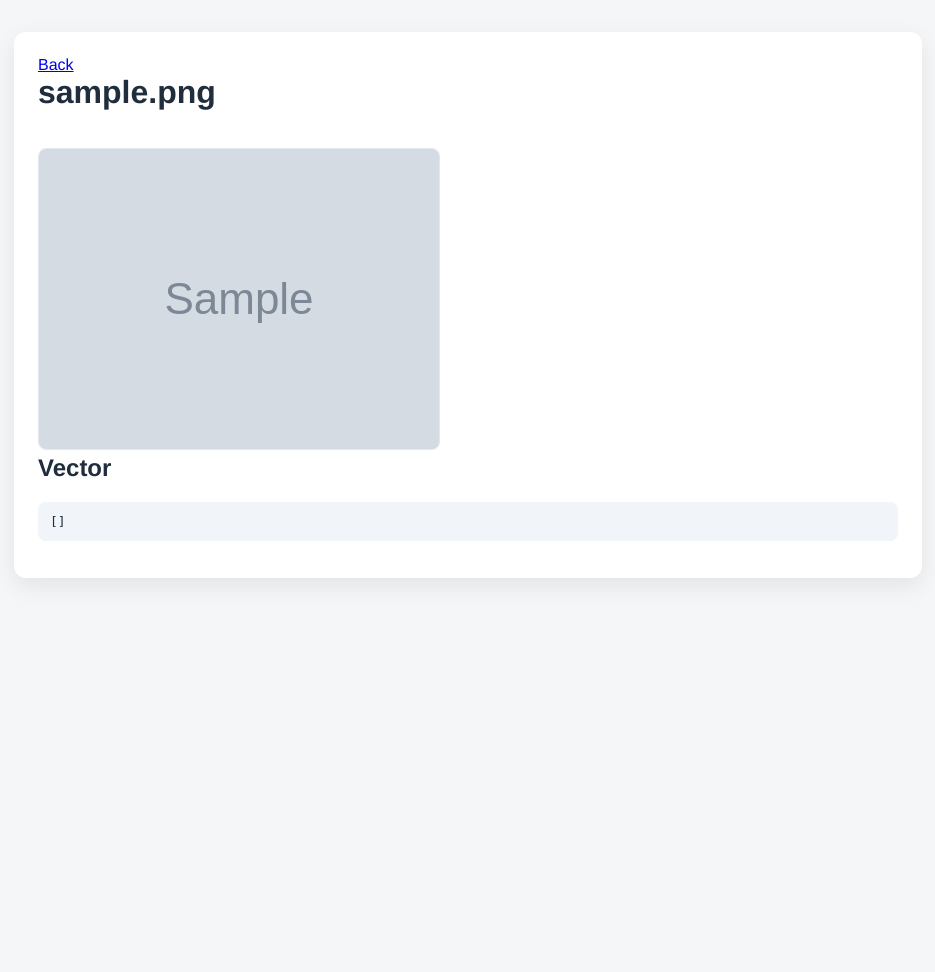
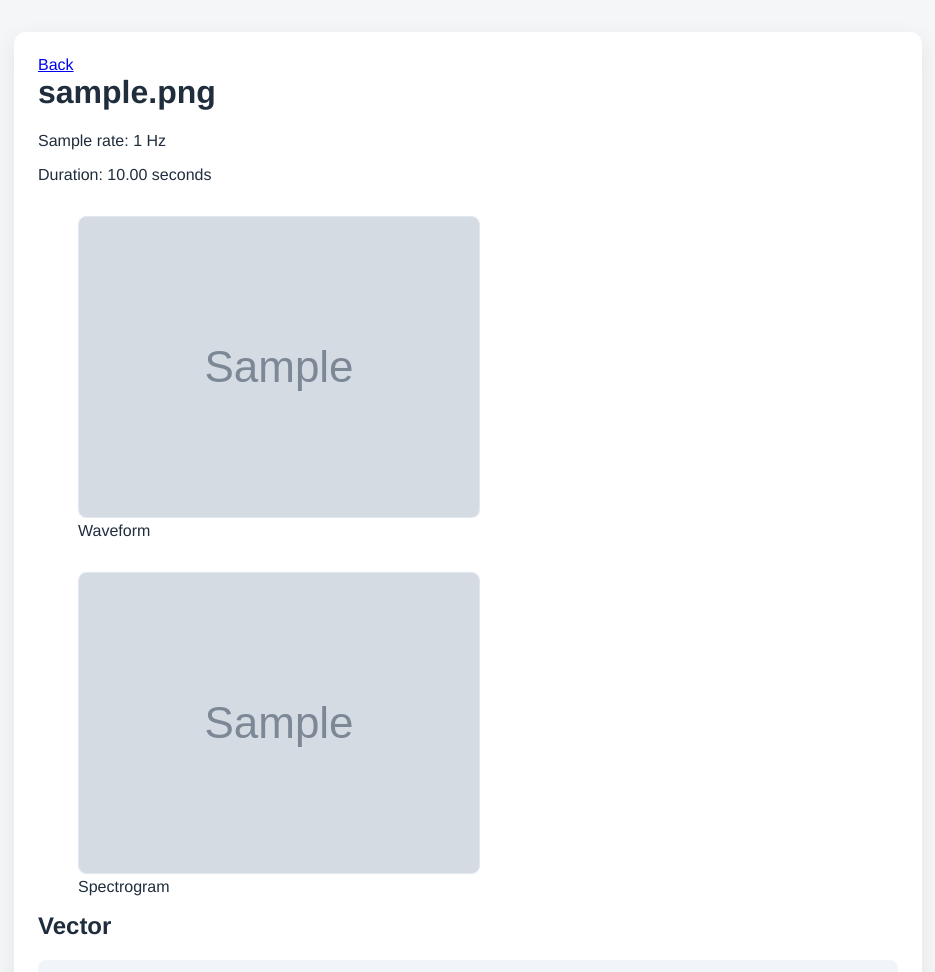
Before and after one commit to jas-m-evans/wave2vector, a FastAPI app: page /clips/1 in a window 1280 px wide. Shown: the top 972 px of the page, without its empty margins (172-1107 px from the left). Before the commit the page ends 581 px from the top, so only its background shows below. Run offline with FastAPI, Linux system fonts and the light colour scheme; tables that the repository leaves empty hold one stand-in row (values such as "Sample post"); grey boxes marked "Sample" are stand-in pictures.

Commit message:
Add audio upload processing pipeline

```diff
--- a/app/main.py
+++ b/app/main.py
@@ -1,24 +1,30 @@
 from __future__ import annotations
 
+from datetime import datetime, timezone
 from pathlib import Path
 from typing import Annotated
+from uuid import uuid4
 
-from fastapi import Depends, FastAPI, File, Form, UploadFile
-from fastapi.responses import HTMLResponse
+import librosa
+import librosa.display
+import matplotlib.pyplot as plt
+import numpy as np
+from fastapi import Depends, FastAPI, File, Form, HTTPException, UploadFile
+from fastapi.responses import HTMLResponse, RedirectResponse
 from fastapi.staticfiles import StaticFiles
 from fastapi.templating import Jinja2Templates
 from sqlmodel import select
 from starlette.requests import Request
 
-from app.audio import extract_features, plot_features
 from app.db import get_session, init_db
 from app.models import ClipMetadata
-from app.schemas import ClipCreateResponse, ClipDetail
+from app.schemas import ClipDetail
 
 BASE_DIR = Path(__file__).resolve().parent.parent
 DATA_DIR = BASE_DIR / "data"
 UPLOAD_DIR = DATA_DIR / "uploads"
 IMAGE_DIR = DATA_DIR / "images"
+ALLOWED_EXTENSIONS = {".wav", ".mp3", ".m4a"}
 
 app = FastAPI()
 app.mount("/static", StaticFiles(directory=BASE_DIR / "app" / "static"), name="static")
@@ -69,46 +75,99 @@
     )
 
 
-@app.post("/upload", response_model=ClipCreateResponse)
+@app.post("/upload")
 async def upload_clip(
     session: SessionDep,
     file: UploadFile = File(...),
     title: str = Form(""),
 ):
     ensure_directories()
-    file_path = UPLOAD_DIR / file.filename
+    if not file.filename:
+        raise HTTPException(status_code=400, detail="Missing filename.")
+    extension = Path(file.filename).suffix.lower()
+    if extension not in ALLOWED_EXTENSIONS:
+        raise HTTPException(status_code=400, detail="Unsupported file format.")
+
+    clip_uuid = uuid4().hex
+    file_path = UPLOAD_DIR / f"{clip_uuid}{extension}"
     with file_path.open("wb") as buffer:
         buffer.write(await file.read())
 
-    vector = extract_features(file_path)
-    image_path = IMAGE_DIR / f"{file_path.stem}.png"
-    plot_features(vector, image_path)
+    try:
+        audio, sr = librosa.load(path=str(file_path), sr=None, mono=True)
+    except Exception as exc:  # pragma: no cover - defensive against decoder errors
+        file_path.unlink(missing_ok=True)
+        raise HTTPException(
+            status_code=400,
+            detail="Unable to decode audio file.",
+        ) from exc
+
+    duration_seconds = float(len(audio) / sr) if sr else 0.0
+    mfcc = librosa.feature.mfcc(y=audio, sr=sr, n_mfcc=20)
+    mfcc_mean = mfcc.mean(axis=1)
+    mfcc_std = mfcc.std(axis=1)
+    vector = np.concatenate([mfcc_mean, mfcc_std]).astype(float)
+
+    waveform_path = IMAGE_DIR / f"{clip_uuid}_waveform.png"
+    plt.figure(figsize=(8, 3))
+    librosa.display.waveshow(audio, sr=sr)
+    plt.title("Waveform")
+    plt.tight_layout()
+    plt.savefig(waveform_path)
+    plt.close()
+
+    spectrogram_path = IMAGE_DIR / f"{clip_uuid}_spectrogram.png"
+    stft = librosa.stft(audio)
+    spectrogram = librosa.amplitude_to_db(np.abs(stft), ref=np.max)
+    plt.figure(figsize=(8, 3))
+    librosa.display.specshow(spectrogram, sr=sr, x_axis="time", y_axis="hz")
+    plt.title("Spectrogram")
+    plt.colorbar(format="%+2.0f dB")
+    plt.tight_layout()
+    plt.savefig(spectrogram_path)
+    plt.close()
 
     clip = ClipMetadata(
         filename=title or file.filename,
-        image_path=f"/data/images/{image_path.name}",
-        feature_vector=vector.tolist(),
+        path=f"/data/uploads/{file_path.name}",
+        sr=sr,
+        duration=duration_seconds,
+        created_at=datetime.now(timezone.utc),
+        vector=vector.tolist(),
+        waveform_image_path=f"/data/images/{waveform_path.name}",
+        spectrogram_image_path=f"/data/images/{spectrogram_path.name}",
     )
     session.add(clip)
     session.commit()
     session.refresh(clip)
-    return ClipCreateResponse(
-        id=clip.id,
-        filename=clip.filename,
-        image_path=clip.image_path,
-    )
+    return RedirectResponse(url=f"/clips/{clip.id}", status_code=303)
 
 
 @app.get("/api/clips/{clip_id}", response_model=ClipDetail)
 async def clip_detail_api(clip_id: int, session: SessionDep):
     clip = session.get(ClipMetadata, clip_id)
     if not clip:
-        return ClipDetail(id=0, filename="", image_path="", feature_vector=[])
+        return ClipDetail(
+            id=0,
+            filename="",
+            path="",
+            sr=0,
+            duration=0.0,
+            created_at=datetime.now(timezone.utc),
+            vector=[],
+            waveform_image_path="",
+            spectrogram_image_path="",
+        )
     return ClipDetail(
         id=clip.id,
         filename=clip.filename,
-        image_path=clip.image_path,
-        feature_vector=clip.feature_vector,
+        path=clip.path,
+        sr=clip.sr,
+        duration=clip.duration,
+        created_at=clip.created_at,
+        vector=clip.vector,
+        waveform_image_path=clip.waveform_image_path,
+        spectrogram_image_path=clip.spectrogram_image_path,
     )
 
 
--- a/app/templates/clip_detail.html
+++ b/app/templates/clip_detail.html
@@ -10,9 +10,20 @@
     <a href="/">Back</a>
     {% if clip %}
       <h1>{{ clip.filename }}</h1>
-      <img class="plot" src="{{ clip.image_path }}" alt="Feature plot" />
+      <p>Sample rate: {{ clip.sr }} Hz</p>
+      <p>Duration: {{ '%.2f'|format(clip.duration) }} seconds</p>
+      <section class="images">
+        <figure>
+          <img class="plot" src="{{ clip.waveform_image_path }}" alt="Waveform" />
+          <figcaption>Waveform</figcaption>
+        </figure>
+        <figure>
+          <img class="plot" src="{{ clip.spectrogram_image_path }}" alt="Spectrogram" />
+          <figcaption>Spectrogram</figcaption>
+        </figure>
+      </section>
       <h2>Vector</h2>
-      <pre class="vector">{{ clip.feature_vector }}</pre>
+      <pre class="vector">{{ clip.vector }}</pre>
     {% else %}
       <h1>Clip not found</h1>
       <p>Return to the home page to upload a new clip.</p>
```
Also changed, not shown: app/models.py (+8 -2 lines), app/schemas.py (+12 -3 lines).
